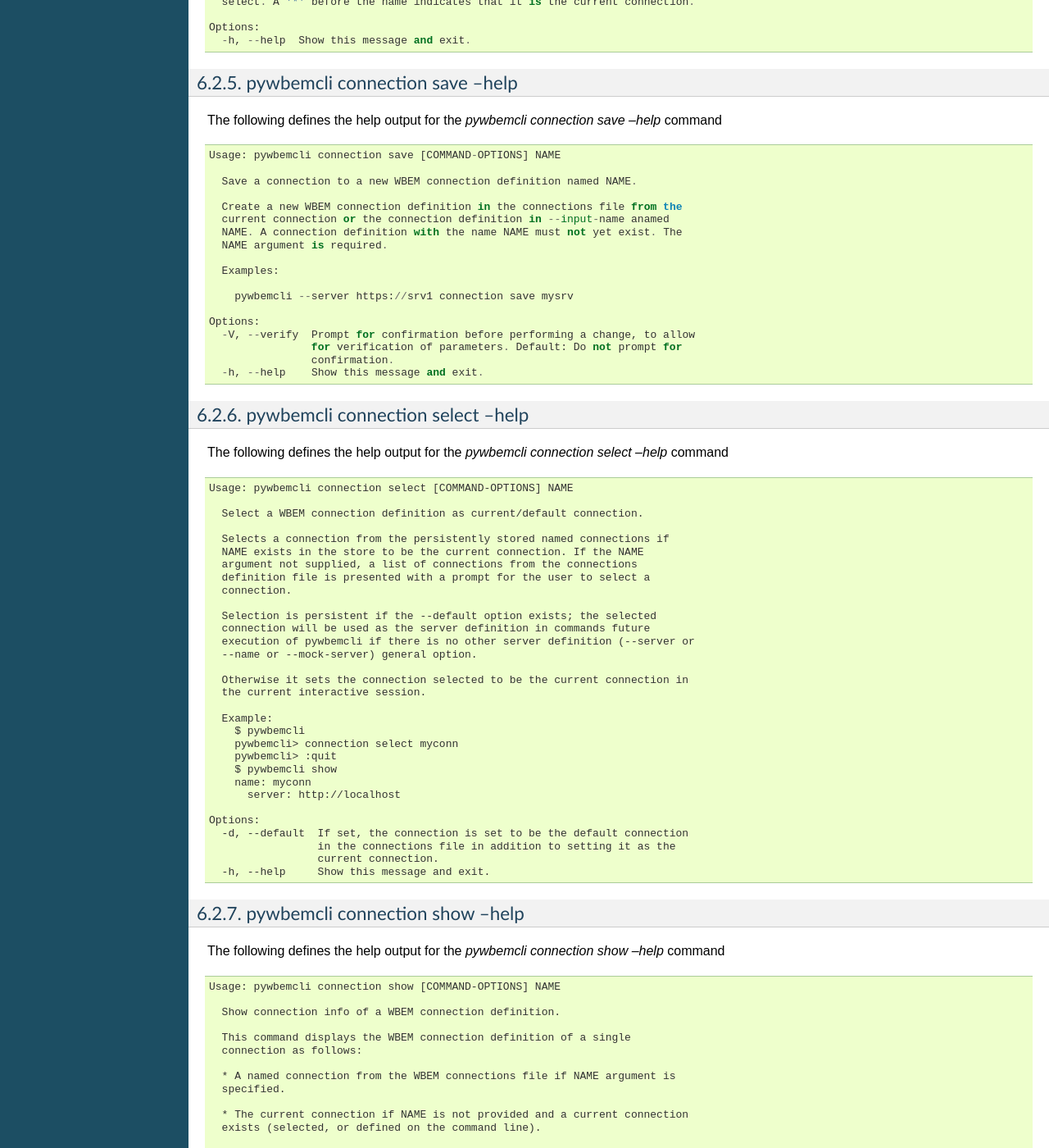
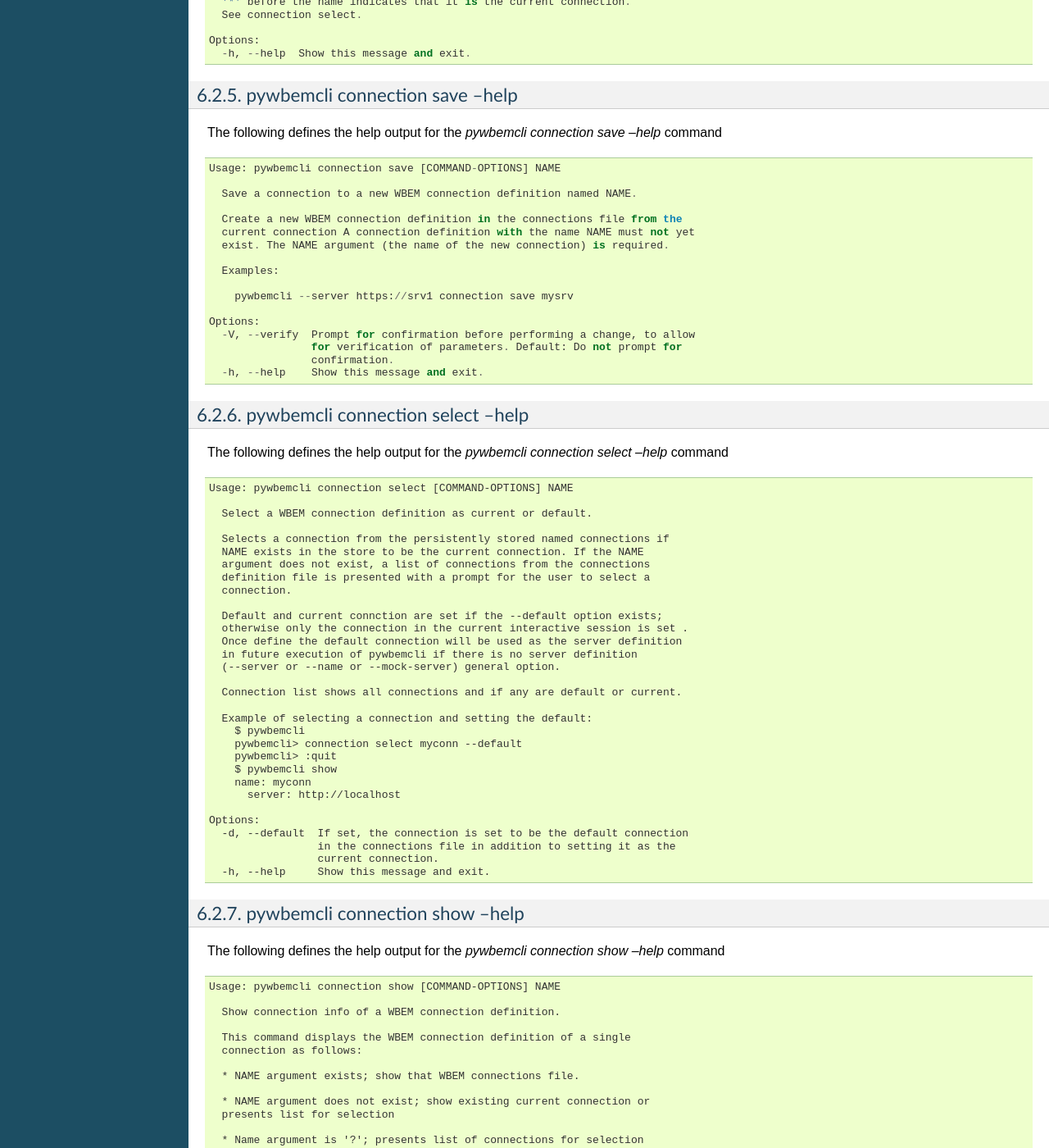
Before and after one commit to pywbem/pywbemtools, a Sphinx documentation site: the page built from docs/pywbemclicmdshelp.rst, in a window 1280 px wide and 1400 px high, scrolled down 12249 px. Shown: the whole window at 82% size. Built offline with Sphinx 7.4.7, drawn with Linux system fonts in a browser that asks for light colours; the version number could not be read and is left out; some of the changed text lies outside the part shown.

Commit message:
Round 4 changes
1. Fixed issue in save where it was not copying connection info before
changing.

2. Modified help doc for some connection commands

3. Added test that generates exception if connection specific general
options used in interactive mode

4. Changed test for connection specific genera options when --name
is used from warning to exception.

```diff
--- a/docs/pywbemclicmdshelp.rst
+++ b/docs/pywbemclicmdshelp.rst
@@ -671,7 +671,7 @@
       export  Export the current connection.
       list    List the WBEM connection definitions.
       save    Save a connection to a new WBEM connection definition named NAME.
-      select  Select a WBEM connection definition as current/default connection.
+      select  Select a WBEM connection definition as current or default.
       show    Show connection info of a WBEM connection definition.
       test    Test the current connection with a predefined WBEM request.
 
@@ -894,9 +895,8 @@
       Save a connection to a new WBEM connection definition named NAME.
 
       Create a new WBEM connection definition in the connections file from the
-      current connection or the connection definition in --input-name anamed
-      NAME. A connection definition with the name NAME must not yet exist. The
-      NAME argument is required.
+      current connection A connection definition with the name NAME must not yet
+      exist. The NAME argument (the name of the new connection) is required.
 
       Examples:
 
@@ -923,25 +923,25 @@
 
     Usage: pywbemcli connection select [COMMAND-OPTIONS] NAME
 
-      Select a WBEM connection definition as current/default connection.
+      Select a WBEM connection definition as current or default.
 
       Selects a connection from the persistently stored named connections if
       NAME exists in the store to be the current connection. If the NAME
-      argument not supplied, a list of connections from the connections
+      argument does not exist, a list of connections from the connections
       definition file is presented with a prompt for the user to select a
       connection.
 
-      Selection is persistent if the --default option exists; the selected
-      connection will be used as the server definition in commands future
-      execution of pywbemcli if there is no other server definition (--server or
-      --name or --mock-server) general option.
-
-      Otherwise it sets the connection selected to be the current connection in
-      the current interactive session.
-
-      Example:
+      Default and current connction are set if the --default option exists;
+      otherwise only the connection in the current interactive session is set .
+      Once define the default connection will be used as the server definition
+      in future execution of pywbemcli if there is no server definition
+      (--server or --name or --mock-server) general option.
+
+      Connection list shows all connections and if any are default or current.
+
+      Example of selecting a connection and setting the default:
         $ pywbemcli
-        pywbemcli> connection select myconn
+        pywbemcli> connection select myconn --default
         pywbemcli> :quit
         $ pywbemcli show
         name: myconn
@@ -973,20 +973,25 @@
       This command displays the WBEM connection definition of a single
       connection as follows:
 
-      * A named connection from the WBEM connections file if NAME argument is
-      specified.
-
-      * The current connection if NAME is not provided and a current connection
-      exists (selected, or defined on the command line).
-
-      * User selects from list presented if NAME argument is '?' or there is no
-      NAME argument and no current connection.
-
-      This command displays all the variables that make up the current WBEM.
-
-        pywbemcli connection show server1
-
+      * NAME argument exists; show that WBEM connections file.
+
+      * NAME argument does not exist; show existing current connection or
+      presents list for selection
+
+      * Name argument is '?'; presents list of connections for selection
+
+      This command displays all the variables that make up current WBEM
+      connection.
+
+        pywbemcli connection show svr1
+          name: svr1
+          ...
         pywbemcli connection show ?
+          0: svr1
+          1: svr2
+      Input integer between 0 and 2 or Ctrl-C to exit selection: : 0
+        name: svr1
+        ...
 
     Options:
       -h, --help  Show this message and exit.
```
Also changed, not shown: other parts of docs/pywbemclicmdshelp.rst (+3 -2 lines), 5 other files.
